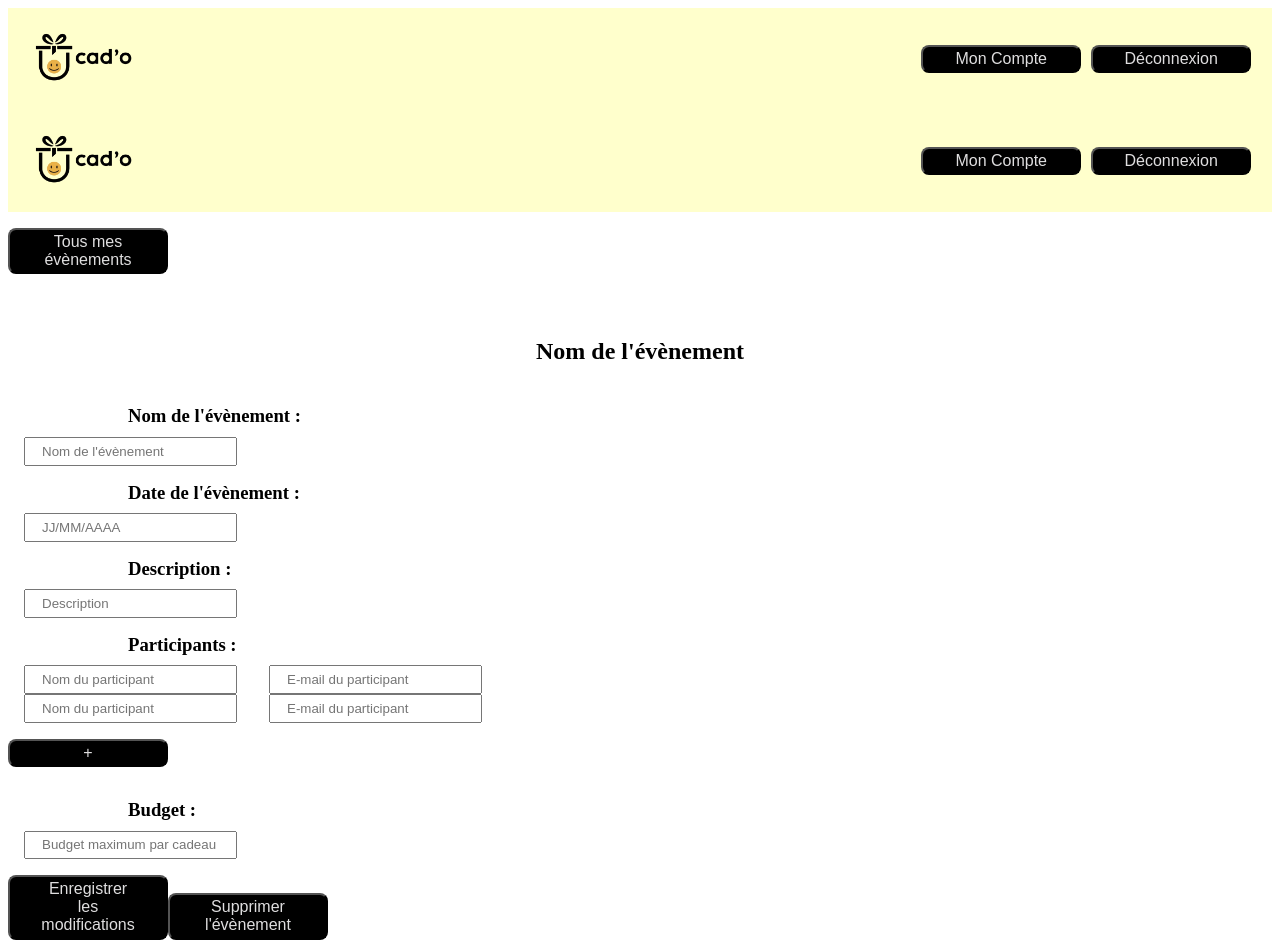
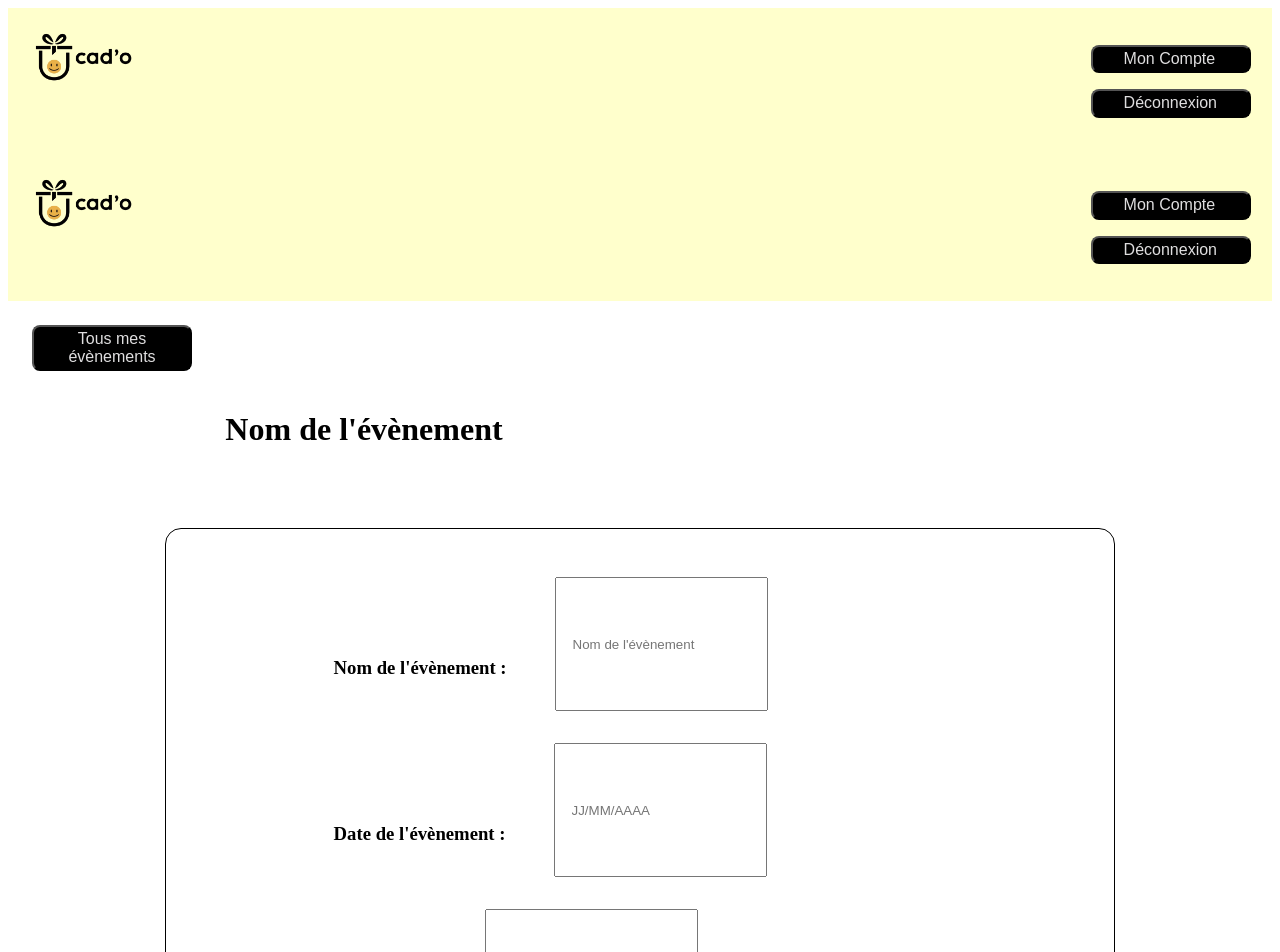
Before and after one commit to yanis-lannabi/cado-front, a React (Vite) app: page /details-evenement in a window 1280 px wide. Shown: the top 952 px of the page. Built offline with nearby package versions, Linux system fonts and the light colour scheme.

Commit message:
uncommenting the CSS

```diff
--- a/src/components/Pages/DrawResult/DrawResult.scss
+++ b/src/components/Pages/DrawResult/DrawResult.scss
@@ -1,42 +1,42 @@
-// .draw-result-page {
-//   display: flex;
-//   flex-direction: column;
-//   margin: 5rem auto;
-//   padding: 2rem;
-//   width: 70%;
-//   border-radius: 1rem;
-//   text-align: center;
-// }
+.draw-result-page {
+  display: flex;
+  flex-direction: column;
+  margin: 5rem auto;
+  padding: 2rem;
+  width: 70%;
+  border-radius: 1rem;
+  text-align: center;
+}
 
-// h2 {
-//   font-size: 2rem;
-//   margin: 4rem auto 1rem auto;
-//   width: 50%;
-//   text-align: center;
-// }
+h2 {
+  font-size: 2rem;
+  margin: 4rem auto 1rem auto;
+  width: 50%;
+  text-align: center;
+}
 
-// p {
-//   margin: 1rem auto;
-//   width: 50%;
-//   text-align: center;
-// }
+p {
+  margin: 1rem auto;
+  width: 50%;
+  text-align: center;
+}
 
-// button {
-//   width: 10rem;
-//   margin: 1rem auto;
-//   padding: 0.2rem 1.9rem;
-//   border-radius: 0.5rem;
-//   background: #000000;
-//   color: #dfdedf;
-//   font-size: 1rem;
-// }
+button {
+  width: 10rem;
+  margin: 1rem auto;
+  padding: 0.2rem 1.9rem;
+  border-radius: 0.5rem;
+  background: #000000;
+  color: #dfdedf;
+  font-size: 1rem;
+}
 
-// .draw-result {
-//   font-size: 4rem;
-//   margin: 3rem auto;
-//   width: 50%;
-//   text-align: center;
-//   border: #000000 solid 1px;
-//   border-radius: 1rem;
-//   background: #d3d3d3;
-// }
+.draw-result {
+  font-size: 4rem;
+  margin: 3rem auto;
+  width: 50%;
+  text-align: center;
+  border: #000000 solid 1px;
+  border-radius: 1rem;
+  background: #d3d3d3;
+}
--- a/src/components/Pages/EventDetails/EventDetails.scss
+++ b/src/components/Pages/EventDetails/EventDetails.scss
@@ -1,80 +1,80 @@
-// h2 {
-//   margin: 4rem auto;
-//   width: 50%;
-//   text-align: center;
-//   font-size: 2rem;
-// }
+h2 {
+  margin: 4rem auto;
+  width: 50%;
+  text-align: center;
+  font-size: 2rem;
+}
 
-// .myevents-button {
-//   margin: 1.5rem;
-//   padding: 0.2rem 1.9rem;
-//   border-radius: 0.5rem;
-//   background: #000000;
-//   color: #dfdedf;
-// }
+.myevents-button {
+  margin: 1.5rem;
+  padding: 0.2rem 1.9rem;
+  border-radius: 0.5rem;
+  background: #000000;
+  color: #dfdedf;
+}
 
-// .event-details {
-//   display: flex;
-//   flex-direction: column;
-//   margin: 5rem auto;
-//   padding: 2rem;
-//   width: 70%;
-//   border: 1px solid black;
-//   border-radius: 1rem;
+.event-details {
+  display: flex;
+  flex-direction: column;
+  margin: 5rem auto;
+  padding: 2rem;
+  width: 70%;
+  border: 1px solid black;
+  border-radius: 1rem;
 
-//   &__element {
-//     display: flex;
-//     flex-direction: column;
-//     position: relative;
-//     flex-direction: row;
-//     margin: 1rem 1rem;
-//   }
+  &__element {
+    display: flex;
+    flex-direction: column;
+    position: relative;
+    flex-direction: row;
+    margin: 1rem 1rem;
+  }
 
-//   &__participants {
-//     display: flex;
-//     flex-direction: column;
+  &__participants {
+    display: flex;
+    flex-direction: column;
 
-//     &__add-button {
-//       margin: auto;
-//       width: 4rem;
-//       border-radius: 0.5rem;
-//       background: #d3d3d3;
-//       color: #000000;
-//     }
-//   }
+    &__add-button {
+      margin: auto;
+      width: 4rem;
+      border-radius: 0.5rem;
+      background: #d3d3d3;
+      color: #000000;
+    }
+  }
 
-//   &__participant {
-//     display: flex;
-//     flex-direction: row;
-//     margin: 0 0 1rem 0;
-//     justify-content: space-between;
-//   }
+  &__participant {
+    display: flex;
+    flex-direction: row;
+    margin: 0 0 1rem 0;
+    justify-content: space-between;
+  }
 
-//   &__buttons-container {
-//     display: flex;
-//     position: relative;
-//     padding: 4rem 0.5rem;
-//   }
+  &__buttons-container {
+    display: flex;
+    position: relative;
+    padding: 4rem 0.5rem;
+  }
 
-//   &__save-button {
-//     margin: auto;
-//     padding: 0.2rem 1.9rem;
-//     border-radius: 0.5rem;
-//     background: #000000;
-//     color: #dfdedf;
-//   }
+  &__save-button {
+    margin: auto;
+    padding: 0.2rem 1.9rem;
+    border-radius: 0.5rem;
+    background: #000000;
+    color: #dfdedf;
+  }
 
-//   &__delete-button {
-//     margin: auto;
-//     padding: 0.2rem 1.9rem;
-//     border-radius: 0.5rem;
-//     background: #d3d3d3;
-//     color: #dfdedf;
-//   }
-// }
+  &__delete-button {
+    margin: auto;
+    padding: 0.2rem 1.9rem;
+    border-radius: 0.5rem;
+    background: #d3d3d3;
+    color: #dfdedf;
+  }
+}
 
-// input {
-//   margin: 0 1rem;
-//   padding: 0.3rem 1rem;
-//   // border-radius: 0.2rem;
-// }
+input {
+  margin: 0 1rem;
+  padding: 0.3rem 1rem;
+  // border-radius: 0.2rem;
+}
--- a/src/components/Pages/HomePage/HomePage.scss
+++ b/src/components/Pages/HomePage/HomePage.scss
@@ -1,59 +1,59 @@
-// @use '../../../styles/variables' as v;
+@use '../../../styles/variables' as v;
 
-// .home {
-//   display: flex;
-//   flex-direction: column;
-//   align-items: center;
-//   &__logo {
-//     width: 10%;
-//     margin-top: 5rem;
-//   }
+.home {
+  display: flex;
+  flex-direction: column;
+  align-items: center;
+  &__logo {
+    width: 10%;
+    margin-top: 5rem;
+  }
 
-//   &__title {
-//     text-align: center;
-//     margin-top: 5rem;
-//     margin-bottom: 5rem;
-//     font-size: 3rem;
-//   }
+  &__title {
+    text-align: center;
+    margin-top: 5rem;
+    margin-bottom: 5rem;
+    font-size: 3rem;
+  }
 
-//   &__container {
-//     display: flex;
-//   }
+  &__container {
+    display: flex;
+  }
 
-//   &__concept-explaination {
-//     // width: 50%;
-//     margin: 5rem;
-//     border: 1px solid black;
-//     border-radius: 0.5rem;
-//     padding: 1rem;
-//     font-size: 1.5rem;
-//   }
+  &__concept-explaination {
+    // width: 50%;
+    margin: 5rem;
+    border: 1px solid black;
+    border-radius: 0.5rem;
+    padding: 1rem;
+    font-size: 1.5rem;
+  }
 
-//   &__image {
-//     height: 40rem;
-//     margin-top: 4rem;
-//   }
-// }
+  &__image {
+    height: 40rem;
+    margin-top: 4rem;
+  }
+}
 
-// h2,
-// h3 {
-//   text-align: center;
-//   margin: 2rem;
-// }
+h2,
+h3 {
+  text-align: center;
+  margin: 2rem;
+}
 
-// h3 {
-//   margin-top: 5rem;
-// }
+h3 {
+  margin-top: 5rem;
+}
 
-// p {
-//   margin: 2rem;
-// }
+p {
+  margin: 2rem;
+}
 
-// button {
-//   display: flex;
-//   margin: 1rem auto;
-//   padding: 0.2rem 1.9rem;
-//   border-radius: 0.5rem;
-//   background: #000000;
-//   color: #dfdedf;
-// }
+button {
+  display: flex;
+  margin: 1rem auto;
+  padding: 0.2rem 1.9rem;
+  border-radius: 0.5rem;
+  background: #000000;
+  color: #dfdedf;
+}
--- a/src/components/Pages/MyEvents/MyEvents.scss
+++ b/src/components/Pages/MyEvents/MyEvents.scss
@@ -1,39 +1,39 @@
-// // @use '../../styles/variables' as v;
+// @use '../../styles/variables' as v;
 
-// .MyEvent {
-//   text-align: center;
-// }
+.MyEvent {
+  text-align: center;
+}
 
-// h2 {
-//   margin: 2.5rem;
-// }
+h2 {
+  margin: 2.5rem;
+}
 
-// .Website__Title {
-//   text-align: center;
-//   margin-top: 3rem;
-//   margin-bottom: 3rem;
-//   font-size: x-large;
-// }
+.Website__Title {
+  text-align: center;
+  margin-top: 3rem;
+  margin-bottom: 3rem;
+  font-size: x-large;
+}
 
-// .MyEvent__confirmation {
-//   display: flex;
-//   flex-direction: row;
-//   margin: auto;
-//   margin-bottom: 2.5rem;
-//   width: 7.5%;
-//   background: #000000;
-//   color: #dfdedf;
-//   padding: 0.2rem 1.9rem;
-//   border-radius: 0.2rem;
-//   border: none;
-// }
+.MyEvent__confirmation {
+  display: flex;
+  flex-direction: row;
+  margin: auto;
+  margin-bottom: 2.5rem;
+  width: 7.5%;
+  background: #000000;
+  color: #dfdedf;
+  padding: 0.2rem 1.9rem;
+  border-radius: 0.2rem;
+  border: none;
+}
 
-// p {
-//   margin: 1rem;
-//   border: solid black 0.3px;
-//   display: flex;
-//   justify-content: center;
-//   align-items: center;
-//   padding: 0.5rem;
-//   border-radius: 0.2rem;
-// }
+p {
+  margin: 1rem;
+  border: solid black 0.3px;
+  display: flex;
+  justify-content: center;
+  align-items: center;
+  padding: 0.5rem;
+  border-radius: 0.2rem;
+}
```
